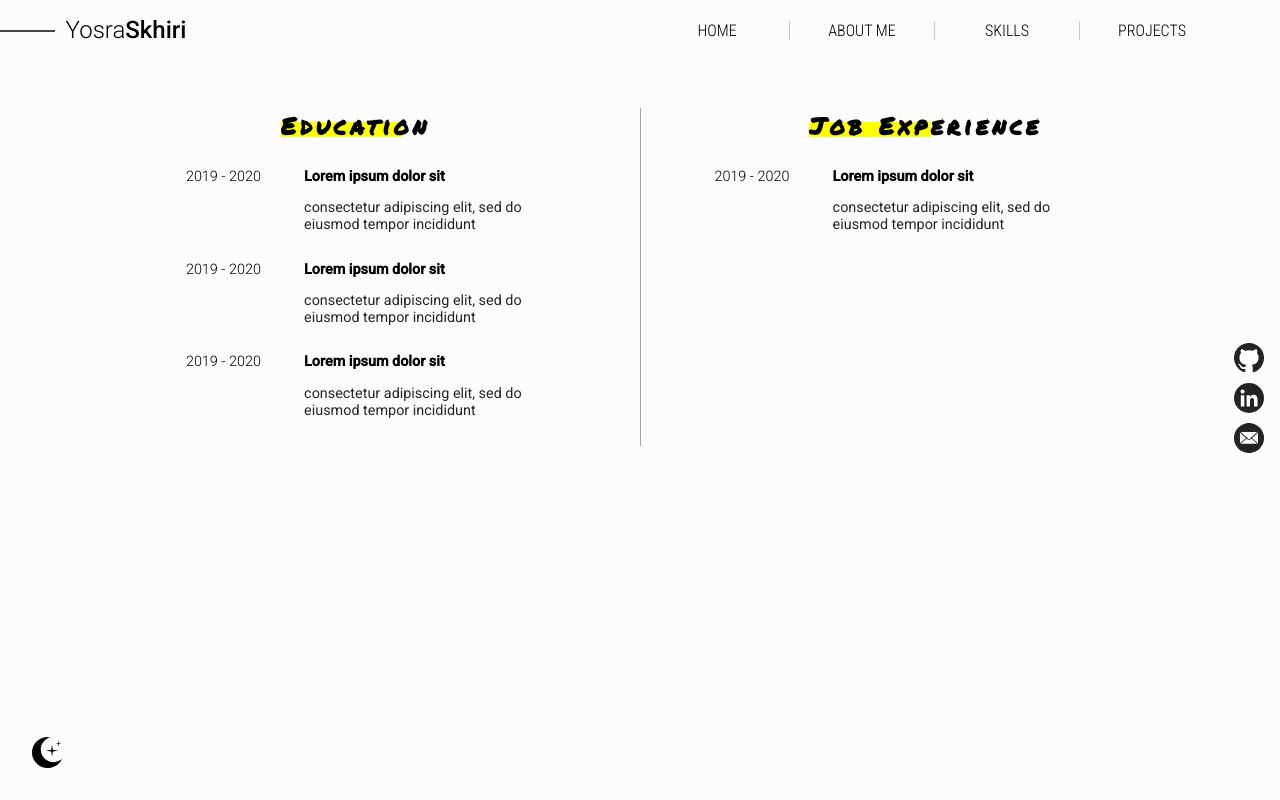
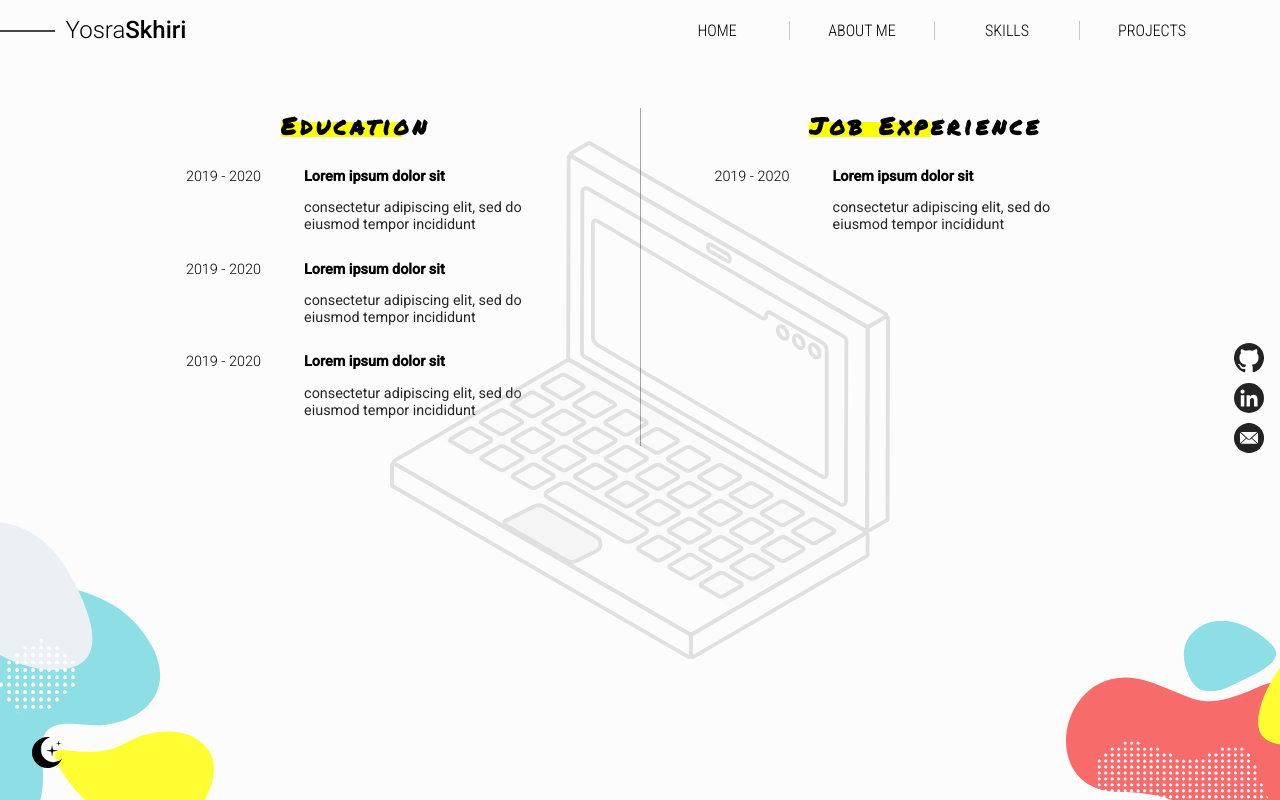
Before and after one commit to YosraSkhiri/portfolio, a plain HTML site: page about.html in a window 1280 px wide. Drawn offline with Linux system fonts and the light colour scheme.

Commit message:
the about page is completed

```diff
--- a/about.html
+++ b/about.html
@@ -72,6 +72,9 @@
             </div>
         </div>
         </div>
+        <img src="img/computer_bg.svg" alt="" class="computer-bg">
+        <img src="img/left_illu.svg" alt="" class="left-illu">
+        <img src="img/right_illu.svg" alt="" class="right-illu">
     </main>
 
     <script src="main.js"></script>
--- a/style.css
+++ b/style.css
@@ -387,6 +387,33 @@ nav {
   display: none;
 }
 
+.computer-bg {
+  width: 500px;
+  position: absolute;
+  opacity: .15;
+  top: 50%;
+  left: 50%;
+  transform: translate(-50%, -50%);
+}
+
+.left-illu {
+ top: 85%;
+ left: 5%;
+}
+
+.right-illu {
+  top: 95%;
+  left: 95%;
+  transform: rotate(0deg);
+}
+
+.right-illu, .left-illu {
+position: absolute;
+transform: translate(-50%, -50%);
+width: 300px;
+opacity: .8;
+}
+
 @media only screen and (max-width: 768px) {
   #hamburger {
     display: flex;
@@ -581,6 +608,11 @@ nav {
     width: 0;
   }
 
+  .computer-bg {
+    width: 400px;
+    top: 87%;
+    left: 25%;
+  }
 }
 
 @media only screen and (max-width: 425px) {
@@ -606,4 +638,8 @@ nav {
   .mobile-titles{
     flex-direction: column;
   }
+
+  .left-illu {
+    display: none;
+  }
 }
```
Also changed, not shown: img/computer_bg.svg (added), img/left_illu.svg (added), img/right_illu.svg (added).
